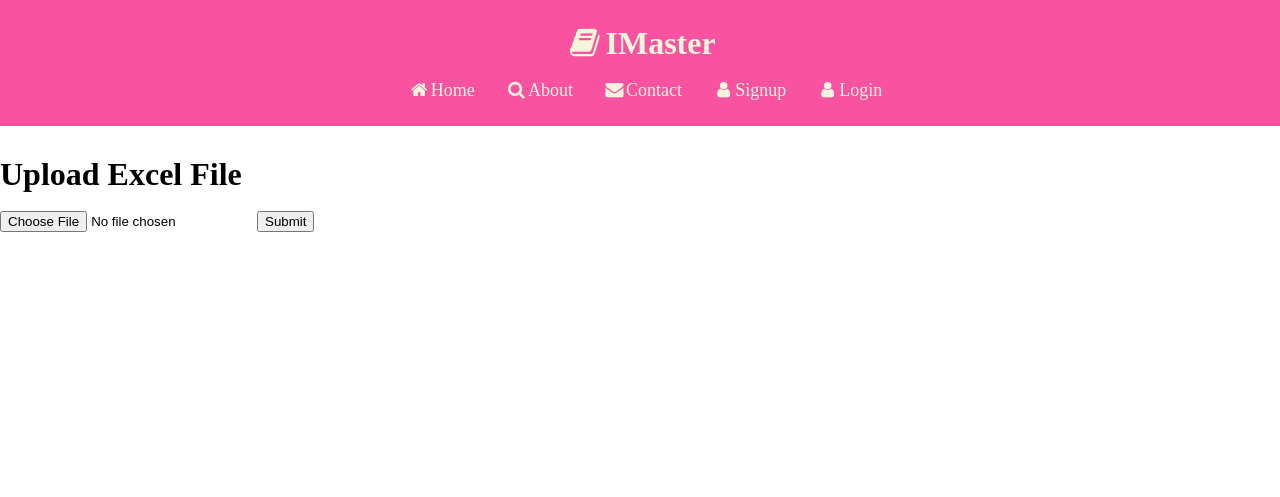
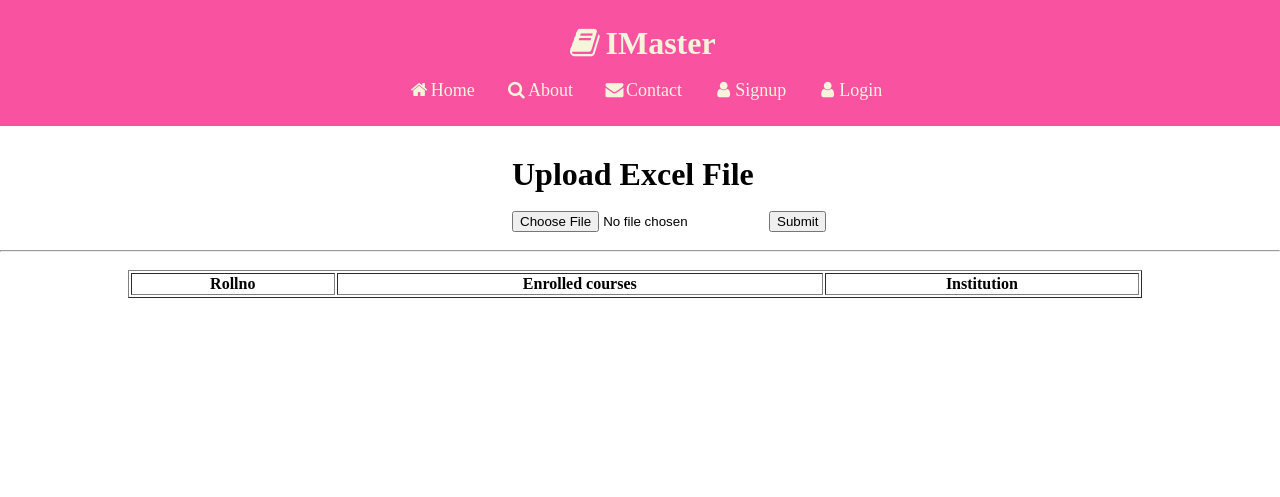
Before and after one commit to dharshan52278/Software-Engineering, a Django app: page /admins/ in a window 1280 px wide. Shown: the top 497 px of the page. Run offline with Django 5.2, Linux system fonts and the light colour scheme; lists and menus that the app fills with data are empty; parts of the project's set-up code (start-up, migrations or seed data) failed here and were passed over.

Commit message:
project completed

```diff
--- a/IMaster/models.py
+++ b/IMaster/models.py
@@ -47,3 +47,7 @@ class StudentCourseProgress(models.Model):
 
 class File(models.Model):
     file = models.FileField(upload_to = 'uploads')
+
+class Logs(models.Model):
+    user = models.ForeignKey(User, on_delete=models.CASCADE)
+    course = models.ForeignKey(Course, on_delete=models.CASCADE)
--- a/IMaster/templates/Admin/admins.html
+++ b/IMaster/templates/Admin/admins.html
@@ -1,15 +1,44 @@
 {% extends "base.html" %}
 {% block content %}
+<style>
+  .excel {
+    margin-left: 40%;
+  }
+  .log {
+    margin-left: 10%;
+  }
+</style>
 
+<div class="excel">
   <h1>Upload Excel File</h1><br>
   <form method="post" enctype="multipart/form-data">
     {% csrf_token %}
     <input type="file" name="file" required>
     <button type="submit">Submit</button>
   </form>
+</div>
 <div class="message mt-3">
   {% for message in messages %}
   <p>{{message}}</p>
   {% endfor %}
 </div>
+<br>
+<hr>
+<br>
+<div class="log">
+  <table border="1" width="88%">
+    <thead>
+      <th>Rollno</th>
+      <th>Enrolled courses</th>
+      <th>Institution</th>
+    </thead>
+    <tbody>
+      {% for course in courses %}
+      <tr>
+        <td>{{course.course_name}}</td>
+      </tr>
+      {% endfor %}
+    </tbody>
+  </table>
+</div>
 {% endblock %}
--- a/IMaster/views.py
+++ b/IMaster/views.py
@@ -154,6 +154,9 @@ def enroll_course(request, course_id):
 
     if user not in course.enrolled_students.all():
         course.enrolled_students.add(user)
+        a = course.enrolled_students.all()
+        for i in a:
+          print(i)
         messages.success(request, f'You have successfully enrolled in {course.course_name}')
     else:
         messages.warning(request, f'You are already enrolled in {course.course_name}')
@@ -195,3 +198,7 @@ def cse_timetable(request):
 def it_timetable(request):
   is_admin = request.user.groups.filter(name='Admin').exists()
   return render(request, "timetable/IT_timetable.html", {"is_admin":is_admin})
+
+def log(request):
+    courses = Course.objects.all()
+    return render(request, "Admin/admins.html", {'courses': courses})
```
Also changed, not shown: IMaster/migrations/0007_logs.py (added), db.sqlite3, 2 other files. Lines whose indentation alone changed are shown as unchanged.
